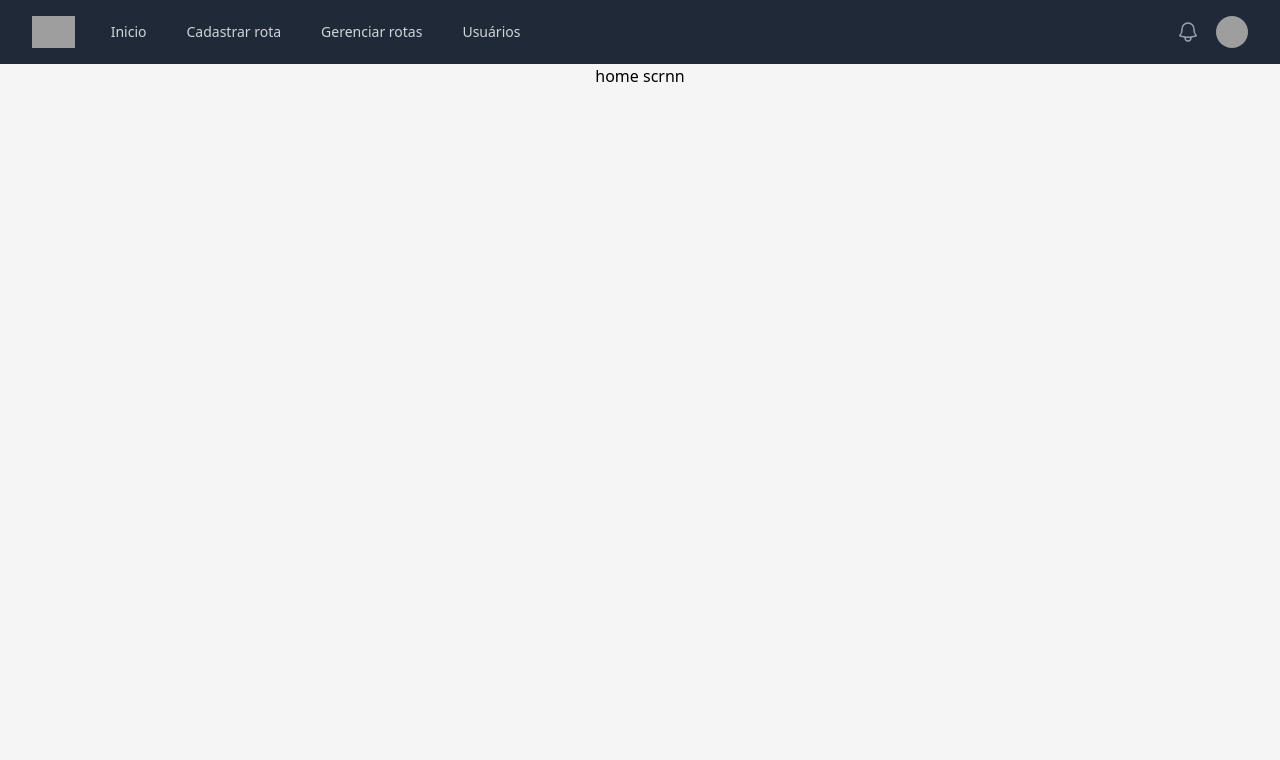
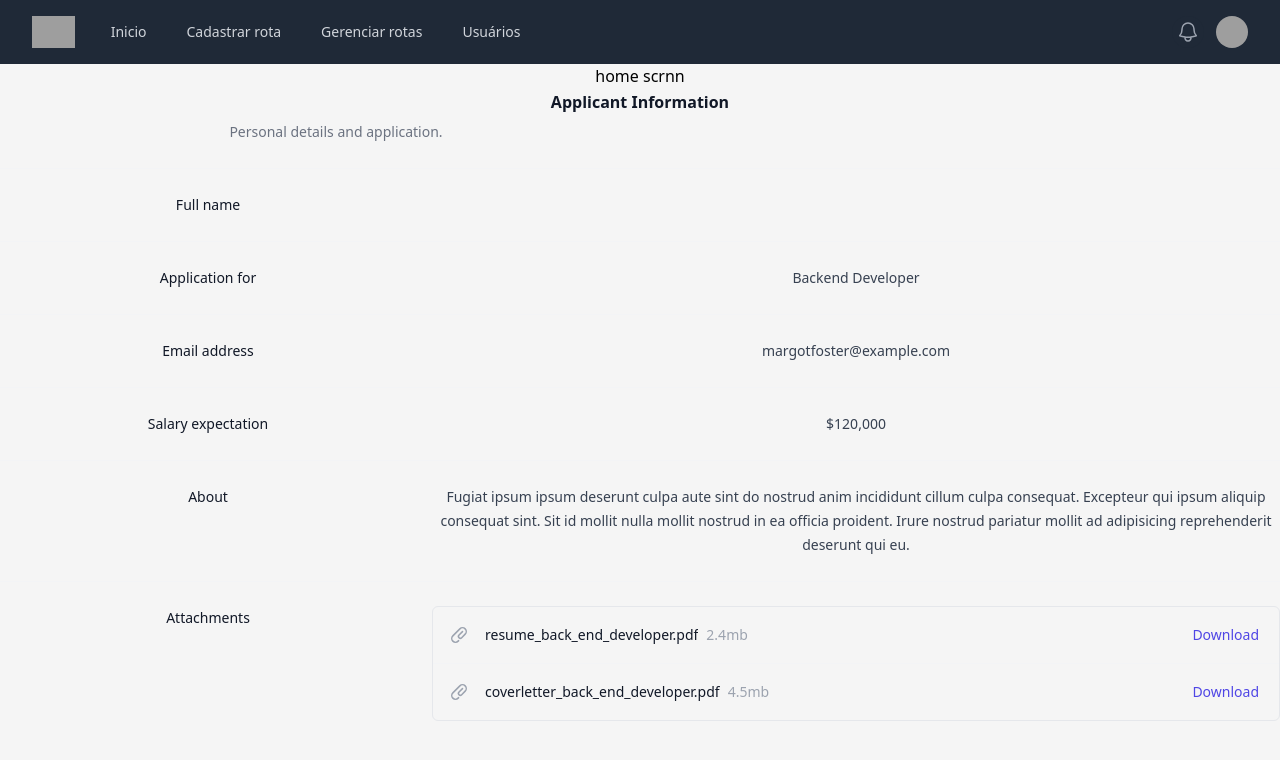
Before and after one commit to gbetiati/DesktopToMobileRegister, a React (Vite) app: page /inicio in a window 1280 px wide. Shown: the top 760 px of the page. Built offline with nearby package versions, Linux system fonts and the light colour scheme; grey boxes are pictures that could not be loaded.

Commit message:
commit modal a

```diff
--- a/package.json
+++ b/package.json
@@ -10,9 +10,12 @@
     "preview": "vite preview"
   },
   "dependencies": {
+    "@emotion/react": "^11.13.0",
+    "@emotion/styled": "^11.13.0",
     "@fortawesome/fontawesome-svg-core": "^6.6.0",
     "@headlessui/react": "^2.1.2",
     "@heroicons/react": "^2.1.5",
+    "@mui/material": "^5.16.7",
     "bson": "^6.8.0",
     "fontawesome": "^5.6.3",
     "react": "^18.3.1",
--- a/src/components/CardRoutes.jsx
+++ b/src/components/CardRoutes.jsx
@@ -16,7 +16,7 @@ const CardRoutes = ({ index, imageCard, routeName }) => {
     <button className=""
       onClick={handleClick}
     >
-      <div className="card bg-slate-100 w-80 border-2 border-slate-200 transform-gpu transition-all duration-300 hover:-translate-y-4 hover:shadow-2xl">
+      <div className="card bg-slate-50 w-80 border-[1.4px] border-slate-200 transform-gpu transition-all duration-300 hover:-translate-y-4 hover:shadow-xl">
         <div className="card-body">
           <div> <h1 className="card-title text-3xl mb-12 font-bold">{routeName}</h1>
             <p className='text font-light text-sm row-auto pr-28'> criada em 22/07/2024 </p>
--- /dev/null
+++ b/src/components/DescriptionShop.jsx
@@ -0,0 +1,78 @@
+import React from "react";
+import { PaperClipIcon } from '@heroicons/react/20/solid'
+
+const DescriptionShop = ({shopName}) => {
+  return (
+    <div className="">
+      <div className="px-4 sm:px-0">
+        <h3 className="text-base font-semibold leading-7 text-gray-900">Applicant Information</h3>
+        <p className="mt-1 max-w-2xl text-sm leading-6 text-gray-500">Personal details and application.</p>
+      </div>
+      <div className="mt-6 border-t border-gray-100">
+        <dl className="divide-y divide-gray-100">
+          <div className="px-4 py-6 sm:grid sm:grid-cols-3 sm:gap-4 sm:px-0">
+            <dt className="text-sm font-medium leading-6 text-gray-900">Full name</dt>
+            <dd className="mt-1 text-sm leading-6 text-gray-700 sm:col-span-2 sm:mt-0">{shopName}</dd>
+          </div>
+          <div className="px-4 py-6 sm:grid sm:grid-cols-3 sm:gap-4 sm:px-0">
+            <dt className="text-sm font-medium leading-6 text-gray-900">Application for</dt>
+            <dd className="mt-1 text-sm leading-6 text-gray-700 sm:col-span-2 sm:mt-0">Backend Developer</dd>
+          </div>
+          <div className="px-4 py-6 sm:grid sm:grid-cols-3 sm:gap-4 sm:px-0">
+            <dt className="text-sm font-medium leading-6 text-gray-900">Email address</dt>
+            <dd className="mt-1 text-sm leading-6 text-gray-700 sm:col-span-2 sm:mt-0">margotfoster@example.com</dd>
+          </div>
+          <div className="px-4 py-6 sm:grid sm:grid-cols-3 sm:gap-4 sm:px-0">
+            <dt className="text-sm font-medium leading-6 text-gray-900">Salary expectation</dt>
+            <dd className="mt-1 text-sm leading-6 text-gray-700 sm:col-span-2 sm:mt-0">$120,000</dd>
+          </div>
+          <div className="px-4 py-6 sm:grid sm:grid-cols-3 sm:gap-4 sm:px-0">
+            <dt className="text-sm font-medium leading-6 text-gray-900">About</dt>
+            <dd className="mt-1 text-sm leading-6 text-gray-700 sm:col-span-2 sm:mt-0">
+              Fugiat ipsum ipsum deserunt culpa aute sint do nostrud anim incididunt cillum culpa consequat. Excepteur
+              qui ipsum aliquip consequat sint. Sit id mollit nulla mollit nostrud in ea officia proident. Irure nostrud
+              pariatur mollit ad adipisicing reprehenderit deserunt qui eu.
+            </dd>
+          </div>
+          <div className="px-4 py-6 sm:grid sm:grid-cols-3 sm:gap-4 sm:px-0">
+            <dt className="text-sm font-medium leading-6 text-gray-900">Attachments</dt>
+            <dd className="mt-2 text-sm text-gray-900 sm:col-span-2 sm:mt-0">
+              <ul role="list" className="divide-y divide-gray-100 rounded-md border border-gray-200">
+                <li className="flex items-center justify-between py-4 pl-4 pr-5 text-sm leading-6">
+                  <div className="flex w-0 flex-1 items-center">
+                    <PaperClipIcon aria-hidden="true" className="h-5 w-5 flex-shrink-0 text-gray-400" />
+                    <div className="ml-4 flex min-w-0 flex-1 gap-2">
+                      <span className="truncate font-medium">resume_back_end_developer.pdf</span>
+                      <span className="flex-shrink-0 text-gray-400">2.4mb</span>
+                    </div>
+                  </div>
+                  <div className="ml-4 flex-shrink-0">
+                    <a href="#" className="font-medium text-indigo-600 hover:text-indigo-500">
+                      Download
+                    </a>
+                  </div>
+                </li>
+                <li className="flex items-center justify-between py-4 pl-4 pr-5 text-sm leading-6">
+                  <div className="flex w-0 flex-1 items-center">
+                    <PaperClipIcon aria-hidden="true" className="h-5 w-5 flex-shrink-0 text-gray-400" />
+                    <div className="ml-4 flex min-w-0 flex-1 gap-2">
+                      <span className="truncate font-medium">coverletter_back_end_developer.pdf</span>
+                      <span className="flex-shrink-0 text-gray-400">4.5mb</span>
+                    </div>
+                  </div>
+                  <div className="ml-4 flex-shrink-0">
+                    <a href="#" className="font-medium text-indigo-600 hover:text-indigo-500">
+                      Download
+                    </a>
+                  </div>
+                </li>
+              </ul>
+            </dd>
+          </div>
+        </dl>
+      </div>
+    </div>
+  )
+}
+
+export default DescriptionShop;
--- a/src/components/Form.jsx
+++ b/src/components/Form.jsx
@@ -1,6 +1,7 @@
 import React, { useState } from "react";
 import RegisterList from "./RegisterList";
 import ButtonPost from "./ButtonPost";
+
 
 const Form = () => {
   const [name, setName] = useState("");
@@ -11,6 +12,7 @@ const Form = () => {
   const [data, setData] = useState(null);
 
   let nextId = 0;
+  let createDate = new Date();
 
   const callFunction = async () => {
     try {
@@ -103,7 +105,12 @@ const Form = () => {
                       onClick={() => {
                         setShopData([
                           ...shopData,
-                          { id: nextId++, name: name, address: address },
+                          {
+                            id: nextId++,
+                            name: name,
+                            address: address,
+                            createdAt: createDate,
+                          },
                         ]);
                         setName("");
                         setAddress("");
--- a/src/components/RegisteredRoutes.jsx
+++ b/src/components/RegisteredRoutes.jsx
@@ -45,9 +45,7 @@ const RegisteredRoutes = () => {
                 </div>
 
                 <button className="bg-secondary hover:bg-blue-800 text-white font-semibold py-1.5 px-4 rounded-md">
-                  <Link to="/form">
-                  Cadastar nova rota
-                  </Link>
+                  <Link to="/form">Cadastar nova rota</Link>
                 </button>
               </div>
               <div className="grid grid-cols-1 gap-10 md:grid-cols-3 gap-y-16">
--- a/src/screens/DetailPage.jsx
+++ b/src/screens/DetailPage.jsx
@@ -1,5 +1,6 @@
 import React, { useState, useEffect } from "react";
 import { useParams } from "react-router-dom";
+import { Modal, Box, Button } from "@mui/material";
 
 const DetailPage = () => {
   const { id } = useParams();
@@ -15,6 +16,13 @@ const DetailPage = () => {
 
   const [shopsAllDocuments, setShopsAllDocuments] = useState([]);
   const [data, setData] = useState("");
+  const [isModalVisible, setModalVisible] = useState(false);
+  const [idModal, setIdModal] = useState(null);
+
+  const toggleModal = (_id) => {
+    setModalVisible(!isModalVisible);
+    setIdModal(_id);
+  };
 
   let nextId = 0;
   let ShopIdDel;
@@ -96,7 +104,7 @@ const DetailPage = () => {
                 </div>
                 <div className="basis-1/3 text-sm mr-2">{description}</div>
                 <div className="basis-1/3 text-sm mr-2">{_id}</div>
-                <div className="basis-1/3 text-sm" >
+                <div className="basis-1/3 text-sm">
                   {" "}
                   <button
                     className="btn btn-ghost btn-sm"
@@ -111,9 +119,10 @@ const DetailPage = () => {
                       <path d="M 20.5 4 A 1.50015 1.50015 0 0 0 19.066406 6 L 14.640625 6 C 12.803372 6 11.082924 6.9194511 10.064453 8.4492188 L 7.6972656 12 L 7.5 12 A 1.50015 1.50015 0 1 0 7.5 15 L 8.2636719 15 A 1.50015 1.50015 0 0 0 8.6523438 15.007812 L 11.125 38.085938 C 11.423352 40.868277 13.795836 43 16.59375 43 L 31.404297 43 C 34.202211 43 36.574695 40.868277 36.873047 38.085938 L 39.347656 15.007812 A 1.50015 1.50015 0 0 0 39.728516 15 L 40.5 15 A 1.50015 1.50015 0 1 0 40.5 12 L 40.302734 12 L 37.935547 8.4492188 C 36.916254 6.9202798 35.196001 6 33.359375 6 L 28.933594 6 A 1.50015 1.50015 0 0 0 27.5 4 L 20.5 4 z M 14.640625 9 L 33.359375 9 C 34.196749 9 34.974746 9.4162203 35.439453 10.113281 L 36.697266 12 L 11.302734 12 L 12.560547 10.113281 A 1.50015 1.50015 0 0 0 12.5625 10.111328 C 13.025982 9.4151428 13.801878 9 14.640625 9 z M 11.669922 15 L 36.330078 15 L 33.890625 37.765625 C 33.752977 39.049286 32.694383 40 31.404297 40 L 16.59375 40 C 15.303664 40 14.247023 39.049286 14.109375 37.765625 L 11.669922 15 z"></path>
                     </svg>
                   </button>
-                </div>
-                <div className="basis-end mx-1">
-                  <button className="btn btn-ghost btn-sm" onClick={null}>
+                  <button
+                    className="btn btn-ghost btn-sm"
+                    onClick={() => toggleModal(_id)}
+                  >
                     <svg
                       xmlns="http://www.w3.org/2000/svg"
                       width="18"
@@ -124,6 +133,7 @@ const DetailPage = () => {
                     </svg>
                   </button>
                 </div>
+                <div className="basis-end mx-1"></div>
               </div>
             </li>
           ))}
@@ -133,6 +143,37 @@ const DetailPage = () => {
       <div>
         <h1>{details.name}</h1>
       </div>
+      <Button onClick={toggleModal}>Open modal</Button>
+      <Modal
+        open={isModalVisible}
+        onClose={toggleModal}
+        aria-labelledby="parent-modal-title"
+        aria-describedby="parent-modal-description"
+      >
+        <Box className="fixed top-1/2 left-1/2 translate-x-[-50%] translate-y-[-50%] w-80 bg-slate-300 ">
+          <button onClick={toggleModal}> x </button>
+          {Object.keys(shopsAllDocuments).map((key, index) => (
+            <div key={index}>
+              {shopsAllDocuments[key]._id === idModal && (
+                <div>
+                  <h3>{key}</h3>
+                  <ul>
+                    {Object.keys(shopsAllDocuments[key]).map(
+                      (prop, propIndex) => (
+                        <li key={propIndex}>
+                          <strong>{prop}:</strong>{" "}
+                          {shopsAllDocuments[key][prop]}
+                        </li>
+                      )
+                    )}
+                  </ul>
+                </div>
+              )}
+            </div>
+          ))}
+          <div>{idModal}</div>
+        </Box>
+      </Modal>
     </>
   );
 };
--- a/src/screens/HomeScreen.jsx
+++ b/src/screens/HomeScreen.jsx
@@ -1,8 +1,10 @@
+import DescriptionShop from "../components/DescriptionShop"
 
 const HomeScreen = () => {
     return (
         <>
         <h1>home scrnn</h1>
+        <DescriptionShop/>
         </>
     )
 }
```
Also changed, not shown: 1 other file (tests, documents, lock files or other folders).
